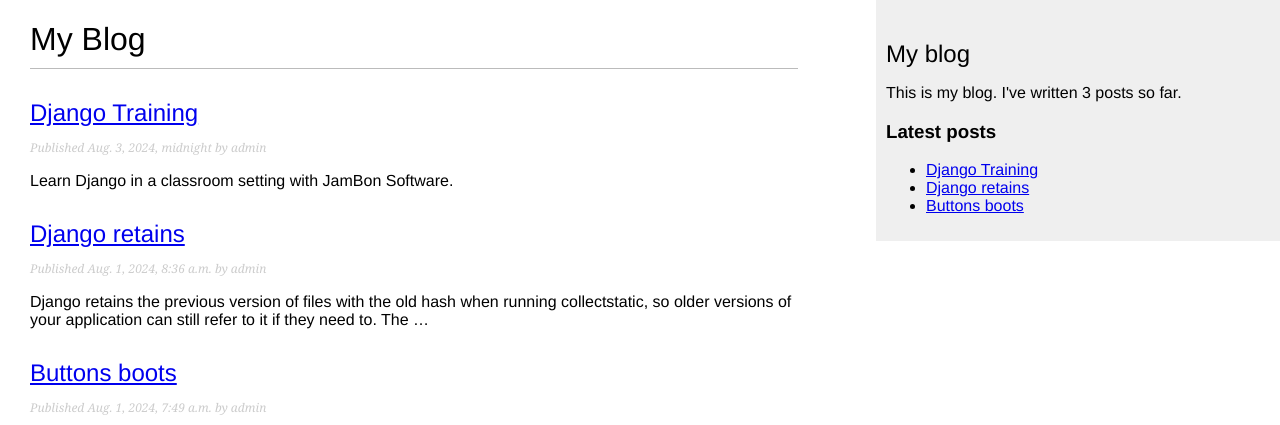
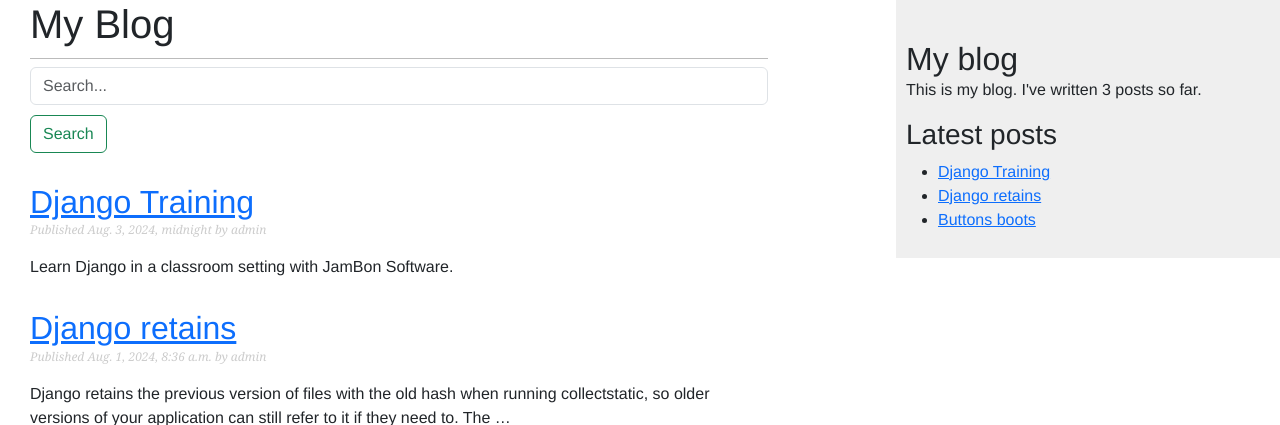
Before and after one commit to svkivn/step_django, a Django app: page /blog/ in a window 1280 px wide. Shown: the top 425 px of the page. Run offline with Django 5.2, Linux system fonts and the light colour scheme; data comes from the database, SQL or seed files in the repository.

Commit message:
init - search posts [6]

```diff
--- a/itstep/blog/templates/blog/base.html
+++ b/itstep/blog/templates/blog/base.html
@@ -4,6 +4,8 @@
 <html>
 <head>
     <title>{% block title %}{% endblock %}</title>
+    <link href="https://cdn.jsdelivr.net/npm/bootstrap@5.3.2/dist/css/bootstrap.min.css" rel="stylesheet"
+          integrity="sha384-T3c6CoIi6uLrA9TneNEoa7RxnatzjcDSCmG1MXxSR1GAsXEV/Dwwykc2MPK8M2HN" crossorigin="anonymous">
     <link href="{% static 'css/blog.css' %}" rel="stylesheet">
 </head>
 <body>
--- a/itstep/blog/templates/blog/post/list.html
+++ b/itstep/blog/templates/blog/post/list.html
@@ -3,6 +3,15 @@
 {% block title %}My Blog{% endblock %}
 {% block content %}
 <h1>My Blog</h1>
+
+<nav>
+<form action="/blog" method="get" class="form-inline mt-2 mt-md-0">
+<input id="q" name="q" value="{{ request.GET.q }}" \
+class="form-control mr-sm-2" type="text" placeholder="Search..." aria-label="Search">
+<button class="btn btn-outline-success my-2 my-sm-0" type="submit">Search</button>
+</form>
+</nav>
+
 
 {% for post in posts %}
     <h2>
--- a/itstep/blog/views.py
+++ b/itstep/blog/views.py
@@ -5,7 +5,13 @@
 
 
 def post_list(request):
-    posts = Post.published.all()
+    # HttpRequest object contains metadata about a request. Like filter items based on a GET parameter.
+
+    q = request.GET.get('q', None)
+    if q is None or q is "":
+        posts = Post.published.all()
+    elif q is not None:
+        posts = Post.objects.filter(title__contains=q)
 
     # render returns an HttpResponse object with the rendered text
     return render(request, 'blog/post/list.html', {'posts': posts})
```
